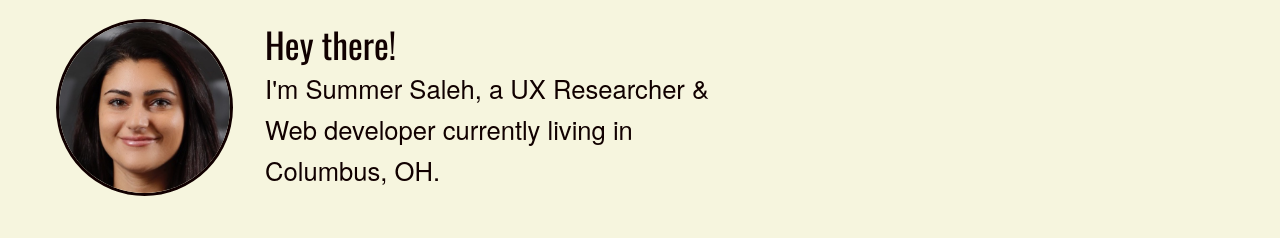
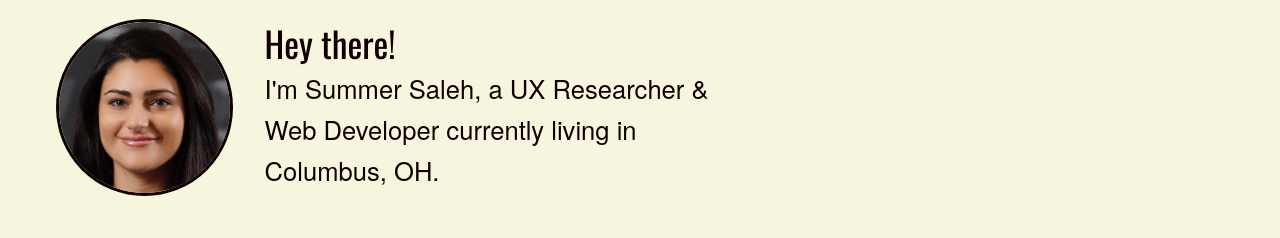
Before and after one commit to summersaleh/summersaleh.github.io, a plain HTML site: page index.html in a window 1280 px wide. Shown: the part 383-621 px from the top of the page. Drawn offline with nearby package versions, Linux system fonts and the light colour scheme.

Commit message:
Adding all work content without styles

```diff
--- a/index.html
+++ b/index.html
@@ -43,7 +43,7 @@
   </div>
   <div class="about-body">
     <h3 class="about-title">Hey there!</h3>
-    <p class="about-desc">I'm Summer Saleh, <span class="p-note">a UX Researcher & Web developer currently living in Columbus, OH.</span></p>
+    <p class="about-desc">I'm Summer Saleh, <span class="p-note">a UX Researcher & Web Developer currently living in Columbus, OH.</span></p>
 </div>
   </div>
   <div class="resume-container" id="resume">
```
